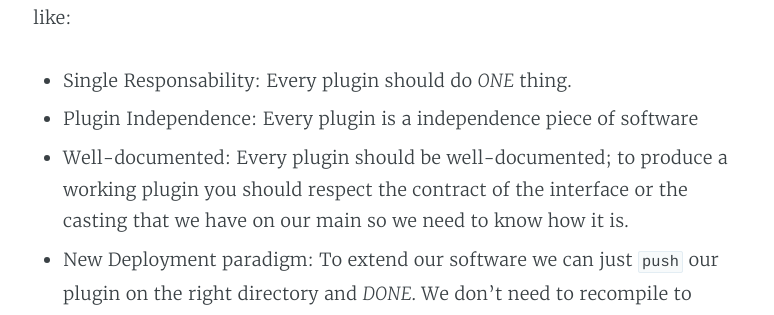
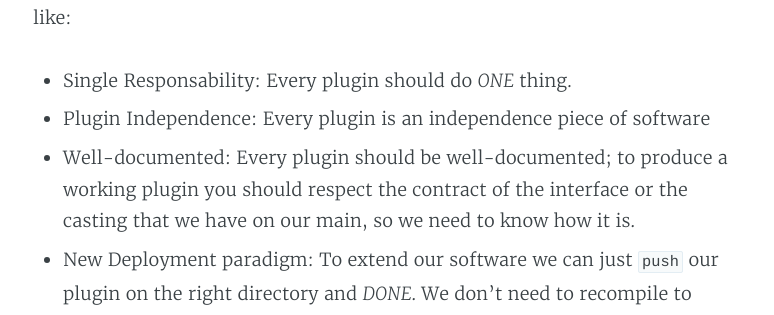
Before and after one commit to dlion/domenicoluciani, a Jekyll site: the page built from _posts/2018-09-19-writing-modular-software-using-go-plugins.md, in a window 1280 px wide and 900 px high, scrolled down 7869 px. Shown: the part 153-468 px from the top of the window, without its empty margins (252-1026 px from the left). Built offline with Jekyll 4.4.1, drawn with Linux system fonts in a browser that asks for light colours; some web fonts are replaced; some of the changed text lies outside the part shown.

Commit message:
Fixed many typos in some articles

````diff
--- a/_posts/2018-09-19-writing-modular-software-using-go-plugins.md
+++ b/_posts/2018-09-19-writing-modular-software-using-go-plugins.md
@@ -13,7 +13,7 @@ Each plugin is compiled as shared object library that can be loaded at runtime,
 
 ## Preface
 
-Currently plugins are only supported on Linux and MacOS and with the latest build of Go (1.11 currently) are been almost deprecated by [Modules](https://github.com/golang/go/wiki/Modules).
+Currently, plugins are only supported on Linux and MacOS and with the latest build of Go (1.11 currently) are been almost deprecated by [Modules](https://github.com/golang/go/wiki/Modules).
 
 ## How build a plugin
 
@@ -41,7 +41,7 @@ func Speak() string {
 }
 ```
 
-We just defined a `Speak` function that will be exported (pay attention to the uppercase naming convention) to return a english localized string.
+We just defined a `Speak` function that will be exported (pay attention to the uppercase naming convention) to return an english localized string.
 
 Compiling with `go build -buildmode=plugin -o languages/english/english.so languages/english/english.go` will produce and `english.so` file inside our `english` directory, that is our plugin.
 
@@ -164,7 +164,7 @@ func Speak() string {
 
 Compile it with `go build -buildmode=plugin -o languages/chinese/chinese.so languages/chinese/chinese.go`
 
-and BAM!
+And BAM!
 
 ```
 $:> go run main.go chinese
@@ -236,8 +236,8 @@ Insert which language do you prefer: chinese
 Writing modular software using Go plugins allows to have a lot of benefits like:
 
 * Single Responsability: Every plugin should do *ONE* thing.
-* Plugin Independence: Every plugin is a independence piece of software
-* Well-documented: Every plugin should be well-documented; to produce a working plugin you should respect the contract of the interface or the casting that we have on our main so we need to know how it is.
+* Plugin Independence: Every plugin is an independence piece of software
+* Well-documented: Every plugin should be well-documented; to produce a working plugin you should respect the contract of the interface or the casting that we have on our main, so we need to know how it is.
 * New Deployment paradigm: To extend our software we can just `push` our plugin on the right directory and *DONE*. We don't need to recompile to extend the software functionalities.
 
 ## Links
````
Also changed, not shown: _posts/2013-03-15-ostega-opencv-steganography.md (+5 -5 lines), _posts/2018-10-02-keybase-crypto-made-simple.md (+6 -6 lines), _posts/2019-02-10-hacktoberfest-19.md (+2 -2 lines), _posts/2019-04-01-thoughtworker.md (+2 -2 lines).
